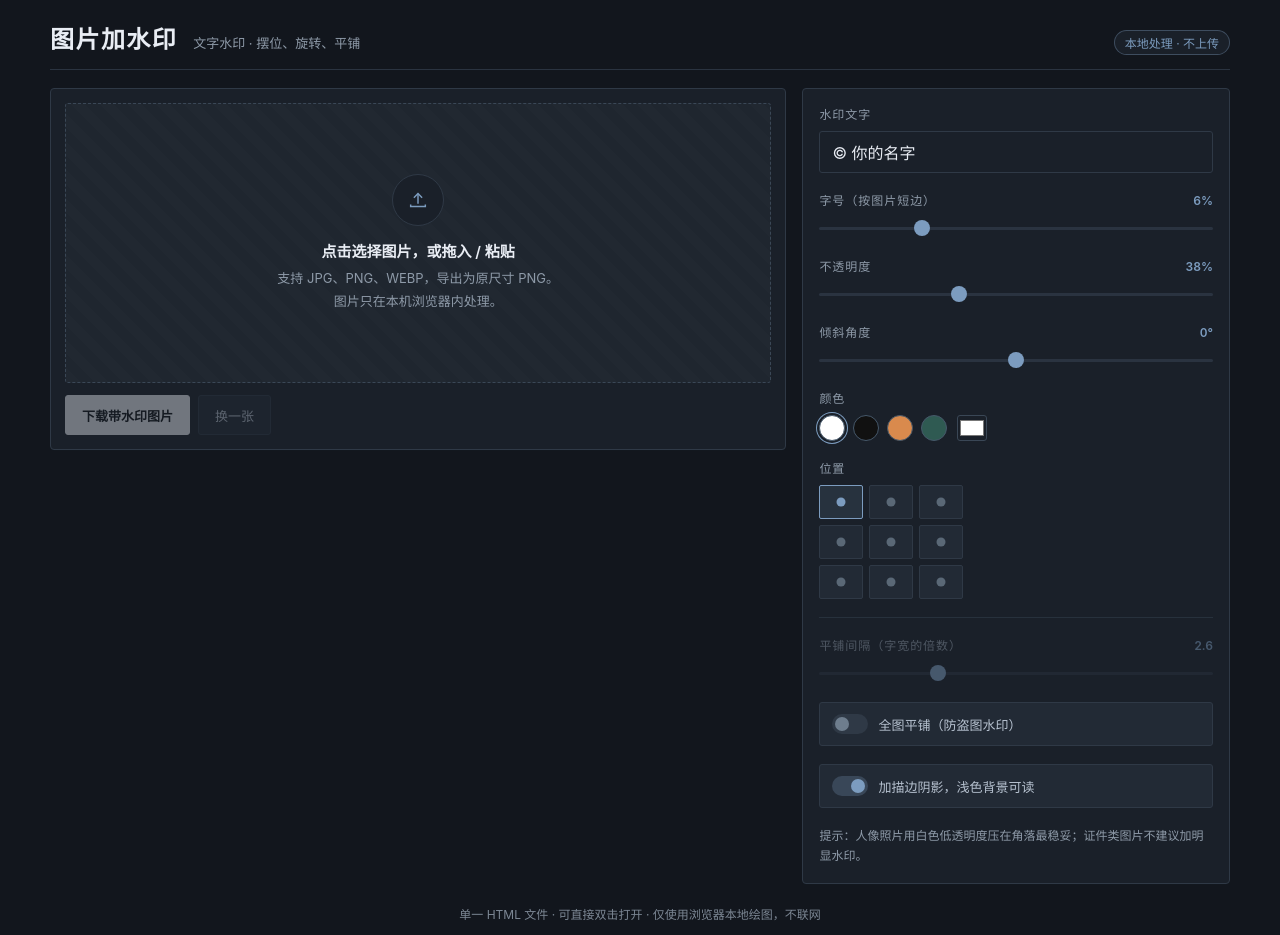
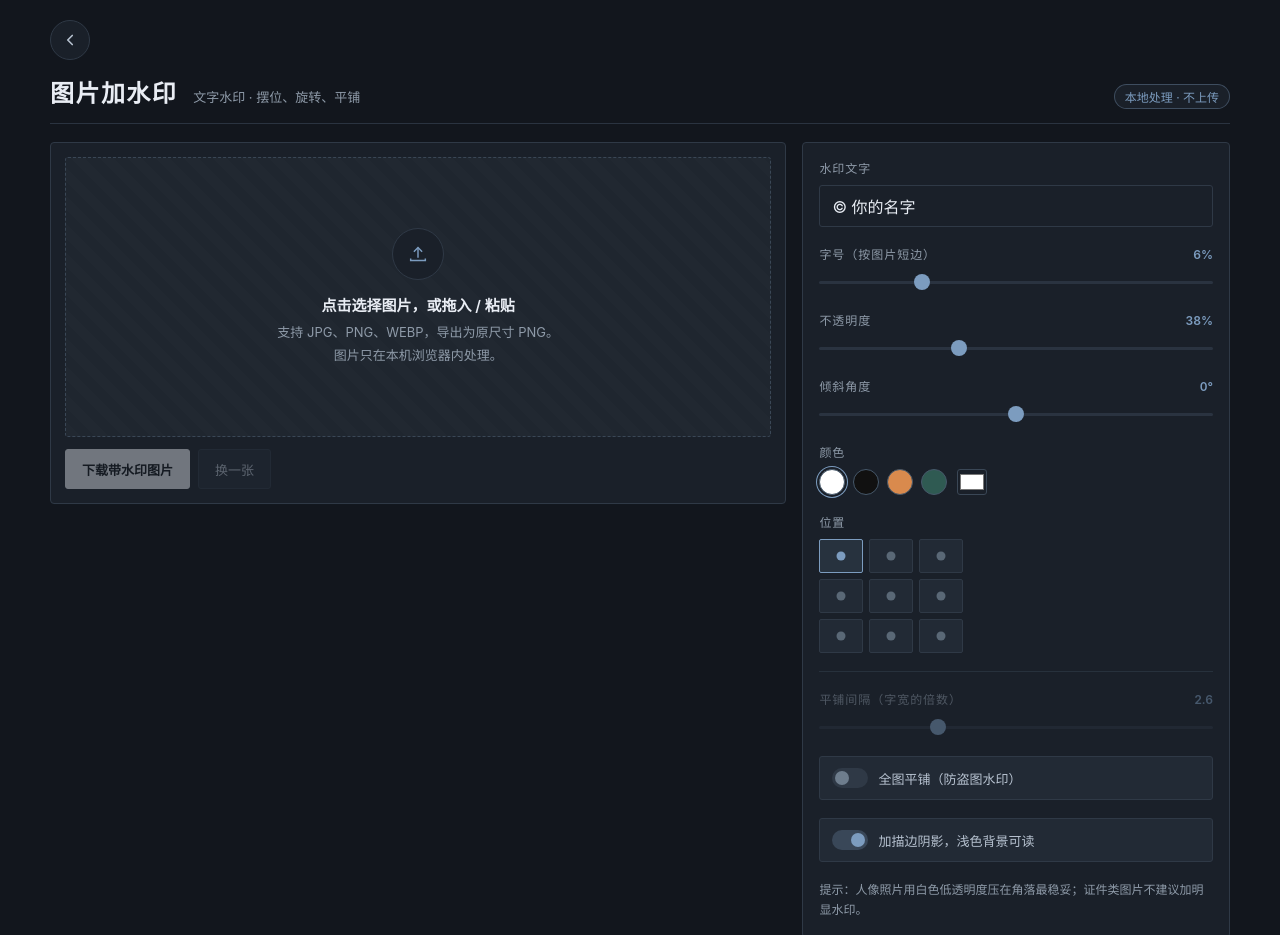
Before and after one commit to bdb6gdsypm-cell/tool, a plain HTML site: page 图片加水印/图片加水印.html in a window 1280 px wide. Shown: the top 935 px of the page. Drawn offline with Linux system fonts and the light colour scheme.

Commit message:
Add back button to watermark image page

```diff
--- a/图片加水印/图片加水印.html
+++ b/图片加水印/图片加水印.html
@@ -28,6 +28,15 @@
     padding:20px 16px 28px;
   }
   .wrap{max-width:1180px;margin:0 auto;}
+  .back-btn{
+    display:inline-flex;align-items:center;justify-content:center;
+    width:40px;height:40px;margin:0 0 14px;border-radius:50%;
+    background:var(--paper);border:1px solid var(--line);color:var(--ink-soft);
+    text-decoration:none;transition:background .15s,border-color .15s,color .15s;
+  }
+  .back-btn:hover{background:var(--paper-2);border-color:var(--seal);color:var(--seal);}
+  .back-btn:active{transform:scale(.96);}
+  .back-btn svg{display:block;}
   header{
     display:flex;flex-wrap:wrap;gap:10px 16px;align-items:baseline;
     padding-bottom:14px;border-bottom:1px solid #2a3340;
@@ -163,6 +172,9 @@
 </head>
 <body>
 <div class="wrap">
+  <a class="back-btn" href="../首页/首页.html" aria-label="返回首页" title="返回首页">
+    <svg width="18" height="18" viewBox="0 0 24 24" fill="none" stroke="currentColor" stroke-width="2.2" stroke-linecap="round" stroke-linejoin="round"><polyline points="15 18 9 12 15 6"/></svg>
+  </a>
   <header>
     <h1>图片加水印</h1>
     <span class="sub">文字水印 · 摆位、旋转、平铺</span>
```
